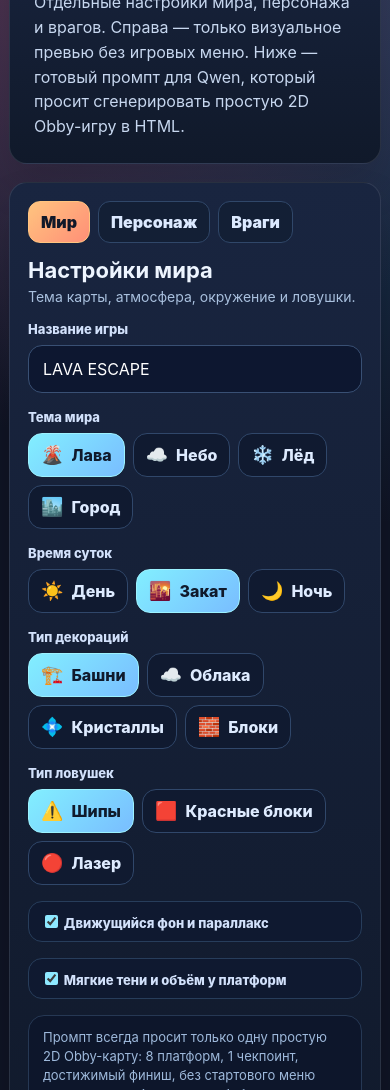
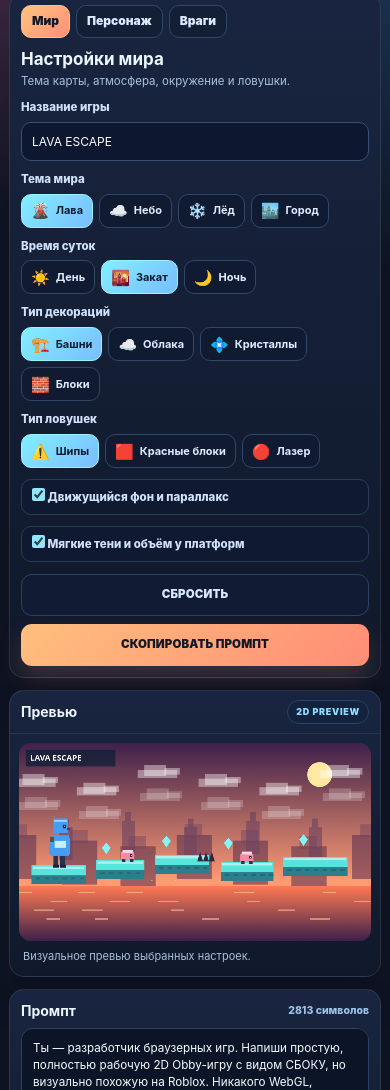
Before and after one commit to MaretDangaeva/roblox-obby-prompt-builder, a plain HTML site: page index.html in a window 390 px wide. Shown: the part 190-1280 px from the top of the page. Drawn offline with Linux system fonts and the light colour scheme; animation ran at ten frames a second.

Commit message:
Remove hero animation setting and helper text, compact fonts and responsive layout

```diff
--- a/index.html
+++ b/index.html
@@ -17,6 +17,49 @@ input[type=text]{width:100%;height:48px;border-radius:14px;border:1px solid #395
 .side{display:grid;grid-template-rows:auto auto;gap:18px}.previewPanel{padding:0;overflow:hidden}.head{display:flex;justify-content:space-between;align-items:center;padding:16px 18px;border-bottom:1px solid #ffffff14}.head h3{margin:0;font-size:18px}.live{padding:7px 10px;border-radius:999px;background:#13233d;color:#8ddfff;border:1px solid #294468;font-size:11px;font-weight:900;letter-spacing:.08em}.frame{padding:12px 12px 0}.frame canvas{width:100%;aspect-ratio:16/9;display:block;border-radius:18px;background:#15223e;box-shadow:inset 0 0 0 1px #ffffff12}.frameInfo{padding:12px 18px 18px;color:#a9bfdc;font-size:13px;line-height:1.45}
 .promptPanel textarea{width:100%;height:420px;border:1px solid #2c4262;background:#0c1527;color:#f7fbff;border-radius:18px;padding:16px;resize:vertical;line-height:1.48}.rowTop{display:flex;justify-content:space-between;align-items:center;gap:10px;margin-bottom:12px}.rowTop h3{margin:0}.meta{font-size:12px;color:#9dc3eb;font-weight:800}.footer{margin-top:16px;color:#93add0;font-size:12px;text-align:center}
 @media (max-width:1060px){.shell{grid-template-columns:1fr}.promptPanel textarea{height:350px}}@media (max-width:640px){.wrap{width:min(100% - 18px,1280px)}.hero,.panel{border-radius:18px}.actions{grid-template-columns:1fr}.frame canvas{aspect-ratio:4/3}.promptPanel textarea{height:320px}}
+
+/* Компактная, читаемая компоновка для ноутбуков и телефонов */
+body{font-size:12.5px;line-height:1.38}
+.wrap{width:min(1240px,calc(100% - 28px));padding:12px 0 18px}
+.top{margin-bottom:10px;min-height:36px}
+.brand{font-size:14px;gap:8px}
+.brand i{height:34px;width:34px;border-radius:10px;font-size:18px}
+.pill{font-size:10px;padding:7px 10px}
+.hero{padding:14px 19px;margin-bottom:12px;border-radius:17px}
+.hero small{font-size:9px;margin-bottom:3px}
+.hero h1{font-size:clamp(24px,3.3vw,37px);line-height:1.08;margin:0 0 6px;letter-spacing:-.025em}
+.hero p{font-size:12px;line-height:1.4;max-width:none}
+.shell{grid-template-columns:385px minmax(0,1fr);gap:12px;align-items:start}
+.panel{padding:14px;border-radius:17px}
+.tabs{gap:6px;margin-bottom:10px}
+.tab{font-size:12px;padding:7px 10px;border-radius:10px}
+.section h2{font-size:17px;margin-bottom:2px}
+.desc{font-size:11.5px;line-height:1.42;margin-bottom:10px}
+.field{margin:10px 0 11px}
+.field label,.field .label{font-size:11.5px;margin-bottom:6px}
+input[type=text]{height:39px;border-radius:10px;font-size:12px;padding:0 10px}
+.chips{gap:6px}
+.chip{font-size:11.8px;min-height:35px;gap:6px;padding:6px 9px;border-radius:10px;font-weight:750}
+.chip .emoji{font-size:15px}.chip .dot{width:14px;height:14px;border-radius:4px}
+.check{padding:8px 10px;border-radius:10px;font-size:11.5px;gap:8px}
+.check input{margin:0}
+.rangeVal{font-size:11.5px;padding:6px 9px;border-radius:10px}
+.actions{gap:8px;margin-top:12px}
+.btn{height:42px;border-radius:11px;font-size:11.5px;letter-spacing:.01em}
+.side{gap:12px}
+.head{padding:10px 13px}
+.head h3{font-size:14px}
+.live{font-size:9px;padding:5px 8px}
+.frame{padding:9px 9px 0}
+.frame canvas{border-radius:12px}
+.frameInfo{padding:8px 13px 11px;font-size:11px}
+.rowTop{margin-bottom:8px}
+.rowTop h3{font-size:14px}
+.meta{font-size:10.5px}
+.promptPanel textarea{height:clamp(180px,23vh,245px);font-size:11.7px;line-height:1.42;padding:11px;border-radius:12px}
+.footer{font-size:10px;margin-top:12px}
+@media(max-width:930px){.shell{grid-template-columns:1fr}.hero p{font-size:12px}.promptPanel textarea{height:260px}}
+@media(max-width:640px){.wrap{width:calc(100% - 18px);padding-top:10px}.hero,.panel{border-radius:15px}.hero{padding:12px 14px}.hero h1{font-size:29px}.hero p{font-size:11.7px}.brand{font-size:12.5px}.brand i{width:31px;height:31px}.pill{font-size:8.5px;max-width:57%;text-align:center}.panel{padding:11px}.previewPanel{padding:0}.head{padding:9px 11px}.actions{grid-template-columns:1fr}.frame canvas{aspect-ratio:16/9}.promptPanel textarea{height:230px}.chip{font-size:11px;min-height:34px}}
 </style>
 </head>
 <body>
@@ -29,7 +72,7 @@ input[type=text]{width:100%;height:48px;border-radius:14px;border:1px solid #395
   <section class="hero">
     <small>2D OBBY</small>
     <h1>Создай свою <em>Obby 2D</em></h1>
-    <p>Отдельные настройки мира, персонажа и врагов. Справа — только визуальное превью без игровых меню. Ниже — готовый промпт для Qwen, который просит сгенерировать простую 2D Obby-игру в HTML.</p>
+    <p>Выбери мир, персонажа и врагов — и скопируй готовый промпт для Qwen.</p>
   </section>
 
   <div class="shell">
@@ -60,7 +103,6 @@ input[type=text]{width:100%;height:48px;border-radius:14px;border:1px solid #395
         <div class="field"><span class="label">Аксессуар</span><div class="chips" id="heroAccessory"></div></div>
         <div class="field"><span class="label">Что собирать?</span><div class="chips" id="collectible"></div></div>
         <div class="field"><span class="label">Количество предметов</span><div class="rangeRow"><input id="collectCount" type="range" min="6" max="12" step="1" value="8"><span class="rangeVal" id="collectValue">8</span></div></div>
-        <div class="field"><span class="label">Анимация героя</span><div class="chips" id="heroAnim"></div></div>
       </div>
 
       <div class="section" id="section-enemies">
@@ -73,7 +115,6 @@ input[type=text]{width:100%;height:48px;border-radius:14px;border:1px solid #395
         <div class="field"><label class="check"><input type="checkbox" id="mobileUI" checked> Экранные кнопки для телефона</label></div>
       </div>
 
-      <div class="helper">Промпт всегда просит только одну простую 2D Obby-карту: 8 платформ, 1 чекпоинт, достижимый финиш, без стартового меню поверх игры и без внешних библиотек.</div>
       <div class="actions">
         <button class="btn secondary" id="reset" type="button">СБРОСИТЬ</button>
         <button class="btn primary" id="copyPrompt" type="button">СКОПИРОВАТЬ ПРОМПТ</button>
@@ -84,7 +125,7 @@ input[type=text]{width:100%;height:48px;border-radius:14px;border:1px solid #395
       <section class="panel previewPanel">
         <div class="head"><h3>Превью</h3><span class="live">2D PREVIEW</span></div>
         <div class="frame"><canvas id="scenePreview" width="960" height="540"></canvas></div>
-        <div class="frameInfo">Это только визуальное превью. Игровых меню и кнопок поверх него нет.</div>
+        <div class="frameInfo">Визуальное превью выбранных настроек.</div>
       </section>
 
       <section class="panel promptPanel">
@@ -103,11 +144,11 @@ input[type=text]{width:100%;height:48px;border-radius:14px;border:1px solid #395
 const $=id=>document.getElementById(id);
 const defaults={
   title:'LAVA ESCAPE', world:'Лава', sky:'Закат', decor:'Башни', trap:'Шипы', parallax:true, hudShadow:true,
-  heroType:'Робот-новичок', heroColor:'Синий', heroAccessory:'Рюкзак', collectible:'Кристаллы', collectCount:8, heroAnim:'Ходьба + прыжок',
+  heroType:'Робот-новичок', heroColor:'Синий', heroAccessory:'Рюкзак', collectible:'Кристаллы', collectCount:8,
   enemyType:'Мини-боты', enemyCount:'2 врага', enemySpeed:'Медленно', enemyBehavior:'Патруль', mobileUI:true
 };
 let state={...defaults};
-const ids={world:'world',sky:'sky',decor:'decor',trap:'trap',heroType:'heroType',heroColor:'heroColor',heroAccessory:'heroAccessory',collectible:'collectible',heroAnim:'heroAnim',enemyType:'enemyType',enemyCount:'enemyCount',enemySpeed:'enemySpeed',enemyBehavior:'enemyBehavior'};
+const ids={world:'world',sky:'sky',decor:'decor',trap:'trap',heroType:'heroType',heroColor:'heroColor',heroAccessory:'heroAccessory',collectible:'collectible',enemyType:'enemyType',enemyCount:'enemyCount',enemySpeed:'enemySpeed',enemyBehavior:'enemyBehavior'};
 const options={
   world:[['Лава','🌋'],['Небо','☁️'],['Лёд','❄️'],['Город','🏙️']],
   sky:[['День','☀️'],['Закат','🌇'],['Ночь','🌙']],
@@ -117,7 +158,6 @@ const options={
   heroColor:[['Синий','#469df4'],['Зелёный','#55cd8f'],['Фиолетовый','#b08cff'],['Красный','#ff7368']],
   heroAccessory:[['Рюкзак','🎒'],['Кепка','🧢'],['Очки','🕶️'],['Без аксессуара','✖️']],
   collectible:[['Кристаллы','💎'],['Монеты','🪙'],['Звёзды','⭐'],['Кубики','🧊']],
-  heroAnim:[['Ходьба + прыжок','🏃'],['Только ходьба','🚶'],['Минимальная','•']],
   enemyType:[['Мини-боты','🤖'],['Слизни','🟢'],['Дроны','🛸'],['Пауки','🕷️']],
   enemyCount:[['Без врагов','0'],['2 врага','2'],['3 врага','3'],['4 врага','4']],
   enemySpeed:[['Медленно','🐢'],['Нормально','🚶'],['Быстро','⚡']],
@@ -156,12 +196,11 @@ function prompt(){
   const movingBg=state.parallax?'Фон сделай живым: 2–3 слоя параллакса, медленно движущиеся облака/частицы по теме мира и небольшое движение задних объектов.':'Фон статичный, но яркий и блочный.';
   const enemyLine=state.enemyCount==='Без врагов'?'Врагов не добавляй.':'Добавь '+state.enemyCount.toLowerCase()+' типа «'+enemyText[state.enemyType]+'». Поведение: '+state.enemyBehavior.toLowerCase()+'. Скорость врагов: '+state.enemySpeed.toLowerCase()+'. Они двигаются только по своей платформе, не падают, а игрок может их перепрыгнуть. При столкновении — респавн на чекпоинте.';
   const shadowLine=state.hudShadow?'Используй мягкие тени, объёмные верхние и боковые грани платформ, чтобы 2D-картинка была ближе к визуалу Roblox.':'Сделай чистый плоский 2D-визуал без сложных теней.';
-  const animLine=state.heroAnim==='Минимальная'?'У героя может быть только минимальная анимация движения.':'У героя добавь анимацию: '+state.heroAnim.toLowerCase()+'.';
   return [
 'Ты — разработчик браузерных игр. Напиши простую, полностью рабочую 2D Obby-игру с видом СБОКУ, но визуально похожую на Roblox. Никакого WebGL, изометрии и сложного 3D.',
 'Выведи только готовый HTML-код от <!DOCTYPE html> до </html>. Без пояснений, markdown и файлов. Весь проект — один HTML-файл со встроенными <style> и <script>. Без библиотек, внешних изображений и звуков. Код должен быть компактным и не длиннее 1000 строк.',
 'Название игры: «'+(state.title.trim()||'LAVA ESCAPE')+'». Мир: трасса '+worldText[state.world]+'. Время суток: '+skyText[state.sky]+'. Декорации: '+decorText[state.decor]+'. Стиль: яркий, блочный, дружелюбный, Roblox-inspired, но 2D. '+movingBg,
-'Герой: '+heroText[state.heroType]+' цвета '+state.heroColor.toLowerCase()+', аксессуар — '+accessoryText[state.heroAccessory]+'. Он состоит из отдельных прямоугольников: голова, корпус, руки, ноги. Силуэт должен напоминать Roblox-аватара в 2D: квадратная голова, широкое туловище, простые конечности, крупные ботинки. Персонаж смотрит по направлению движения вправо или влево, а не в камеру. '+animLine,
+'Герой: '+heroText[state.heroType]+' цвета '+state.heroColor.toLowerCase()+', аксессуар — '+accessoryText[state.heroAccessory]+'. Он состоит из отдельных прямоугольников: голова, корпус, руки, ноги. Силуэт должен напоминать Roblox-аватара в 2D: квадратная голова, широкое туловище, простые конечности, крупные ботинки. Персонаж смотрит по направлению движения вправо или влево, а не в камеру.',
 'Сделай одну горизонтальную 2D Obby-карту из 8 широких платформ с маленькими проходимыми разрывами. На 4-й платформе — один чекпоинт, на 8-й — финишная зона. Под платформами опасная поверхность. Используй только один тип ловушек: '+trapText[state.trap]+'. Размести 2 ловушки так, чтобы их было видно заранее и их можно было перепрыгнуть. Никаких невозможных прыжков.',
 'Коллекционные предметы: '+state.collectCount+' штук, тип — '+state.collectible.toLowerCase()+'. После касания предмет исчезает, счётчик увеличивается на 1. Все собирать для победы необязательно.',
  enemyLine,
```
